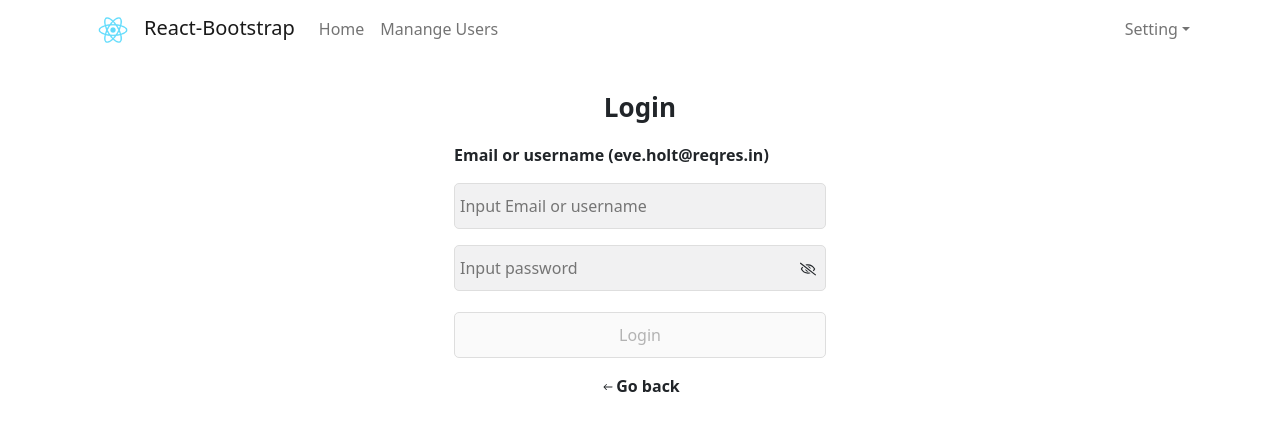
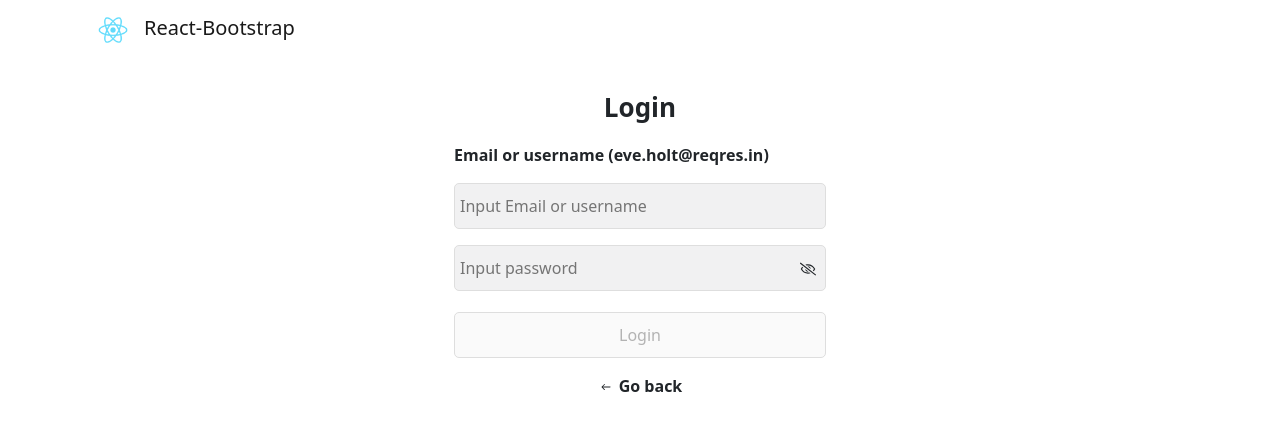
Before and after one commit to TuanPA0212/UserManagement, a React (Create React App) app: page /login in a window 1280 px wide. Shown: the top 430 px of the page. Built offline with nearby package versions, Linux system fonts and the light colour scheme.

Commit message:
use useContext to handle login

```diff
--- a/src/App.js
+++ b/src/App.js
@@ -6,8 +6,18 @@
 import HomePage from './components/HomePage/HomePage';
 import { Route, Routes } from 'react-router-dom';
 import Login from './components/Login/Login';
+import { useContext, useEffect } from 'react';
+import { UserContext } from './context/UserContext';
 
 function App() {
+  const { user, loginContext } = useContext(UserContext);
+
+  useEffect(() => {
+    if (localStorage.getItem('token')) {
+      loginContext(localStorage.getItem('email'), localStorage.getItem('token'));
+    }
+  }, []);
+
   return (
     <>
       <div className="app-container">
--- a/src/common/Header.js
+++ b/src/common/Header.js
@@ -4,13 +4,16 @@
 import NavDropdown from 'react-bootstrap/NavDropdown';
 import logo from '../asset/image/logo192.png';
 import { NavLink, useLocation, useNavigate } from 'react-router-dom';
+import { useContext, useEffect, useState } from 'react';
+import { UserContext } from '../context/UserContext';
 
 const Header = (props) => {
   const location = useLocation();
   const navigate = useNavigate();
+  const { logout, user } = useContext(UserContext);
 
   const handleLogout = () => {
-    localStorage.removeItem('token');
+    logout();
     navigate('/login');
   };
 
@@ -24,6 +27,8 @@
           </Navbar.Brand>
           <Navbar.Toggle aria-controls="basic-navbar-nav" />
           <Navbar.Collapse id="basic-navbar-nav">
+            {((user && user.auth) || location.pathname === '/') && (
+              <>
                 <Nav className="me-auto" activeKey={location.pathname}>
                   <NavLink to="/" className="nav-link">
                     Home
@@ -32,10 +37,15 @@
                     Manange Users
                   </NavLink>
                 </Nav>
+
                 <Nav>
+                  {user && user.auth && <span className="nav-link">Welcome {user.email}</span>}
+
                   <NavDropdown title="Setting">
-                {localStorage.getItem('token') ? (
+                    {user && user.auth ? (
+                      <>
                         <NavDropdown.Item onClick={handleLogout}>Logout</NavDropdown.Item>
+                      </>
                     ) : (
                       <NavLink to="/login" className="dropdown-item">
                         Login
@@ -43,6 +53,8 @@
                     )}
                   </NavDropdown>
                 </Nav>
+              </>
+            )}
           </Navbar.Collapse>
         </Container>
       </Navbar>
--- a/src/components/Login/Login.js
+++ b/src/components/Login/Login.js
@@ -1,15 +1,18 @@
 import { faSpinner } from '@fortawesome/free-solid-svg-icons';
 import { FontAwesomeIcon } from '@fortawesome/react-fontawesome';
-import { useEffect, useState } from 'react';
+import { useContext, useEffect, useState } from 'react';
 import { FaRegEyeSlash } from 'react-icons/fa';
 import { IoIosArrowRoundBack, IoIosEye } from 'react-icons/io';
 import { toast } from 'react-toastify';
 import { login } from '../../services/UserService';
 import styles from './style.module.scss';
-import { useNavigate } from 'react-router-dom';
+import { Link, useNavigate } from 'react-router-dom';
+import { UserContext } from '../../context/UserContext';
 
 const Login = () => {
   const navigate = useNavigate();
+  const { loginContext } = useContext(UserContext);
+
   const [email, setEmail] = useState('');
   const [password, setPassword] = useState('');
   const [isShowPassword, setIsShowPassword] = useState(false);
@@ -28,7 +31,7 @@
     const resp = await login(email, password);
 
     if (resp && resp.token) {
-      localStorage.setItem('token', resp.token);
+      loginContext(email, resp.token);
       navigate('/');
     } else {
       if (resp && resp.status === 400) {
@@ -36,6 +39,10 @@
       }
     }
     setLoading(false);
+  };
+
+  const handleBack = () => {
+    navigate('/');
   };
 
   useEffect(() => {
@@ -83,7 +90,9 @@
       </button>
       <div className={`${styles['login-container__go-back']}`}>
         <IoIosArrowRoundBack />
-        Go back
+        <span onClick={handleBack} className={styles['go-back__text']}>
+          Go back
+        </span>
       </div>
     </div>
   );
--- a/src/components/Login/style.module.scss
+++ b/src/components/Login/style.module.scss
@@ -15,6 +15,12 @@
   &__go-back {
     text-align: center;
     font-weight: 600;
+    .go-back {
+      &__text {
+        cursor: pointer;
+        padding-left: 5px;
+      }
+    }
   }
   &__input-password {
     position: relative;
--- /dev/null
+++ b/src/context/UserContext.js
@@ -0,0 +1,31 @@
+import { createContext, useState } from 'react';
+
+const UserContext = createContext({ email: '', auth: false });
+
+const UserProvider = ({ children }) => {
+  const [user, setUser] = useState({ email: '', auth: false });
+
+  const loginContext = (email, token) => {
+    localStorage.setItem('token', token);
+    localStorage.setItem('email', email);
+    setUser({
+      email: email,
+      auth: true,
+    });
+  };
+
+  const logout = () => {
+    localStorage.removeItem('token');
+    localStorage.removeItem('email');
+    setUser({
+      email: '',
+      auth: false,
+    });
+  };
+
+  return (
+    <UserContext.Provider value={{ user, loginContext, logout }}>{children}</UserContext.Provider>
+  );
+};
+
+export { UserProvider, UserContext };
--- a/src/index.js
+++ b/src/index.js
@@ -5,13 +5,16 @@
 import { BrowserRouter } from 'react-router-dom';
 import 'react-toastify/dist/ReactToastify.css';
 import App from './App';
+import { UserProvider } from './context/UserContext';
 import reportWebVitals from './reportWebVitals';
 
 ReactDOM.render(
   <React.StrictMode>
-    <BrowserRouter>
-      <App />
-    </BrowserRouter>
+    <UserProvider>
+      <BrowserRouter>
+        <App />
+      </BrowserRouter>
+    </UserProvider>
   </React.StrictMode>,
   document.getElementById('root')
 );
```
Lines whose indentation alone changed are shown as unchanged.
